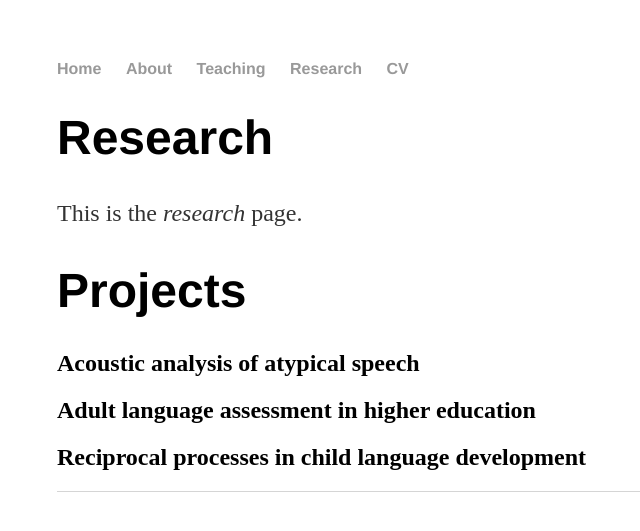
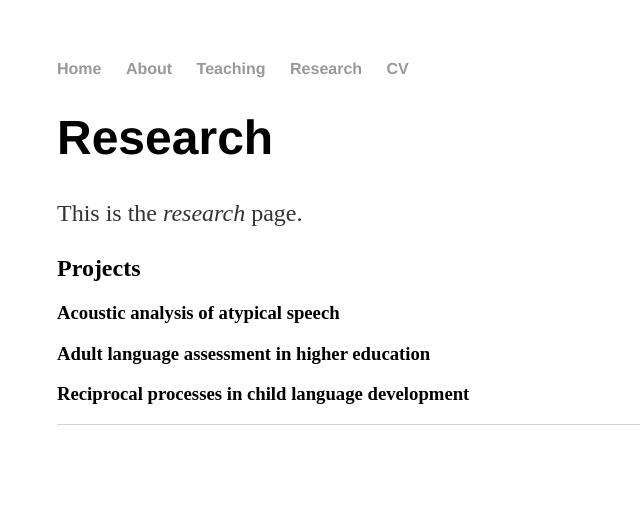
Before and after one commit to ethanweed/ethanweed.github.io, a Jekyll site: the page built from research/index.html, in a window 1280 px wide. Shown: the top 531 px of the page, without its empty margins (135-775 px from the left). Built offline with Jekyll 4.4.1, drawn with Linux system fonts in a browser that asks for light colours.

Commit message:
Adjusted header levels

```diff
--- a/research/index.html
+++ b/research/index.html
@@ -8,10 +8,10 @@ title: Research
 </div><!-- /.blurb -->
 
 
-<h1>Projects</h1>
+<h2>Projects</h2>
 
-<h2>Acoustic analysis of atypical speech</h2>
+<h3>Acoustic analysis of atypical speech</h3>
 
-<h2>Adult language assessment in higher education</h2>
+<h3>Adult language assessment in higher education</h3>
 
-<h2>Reciprocal processes in child language development</h2>
+<h3>Reciprocal processes in child language development</h3>
```
